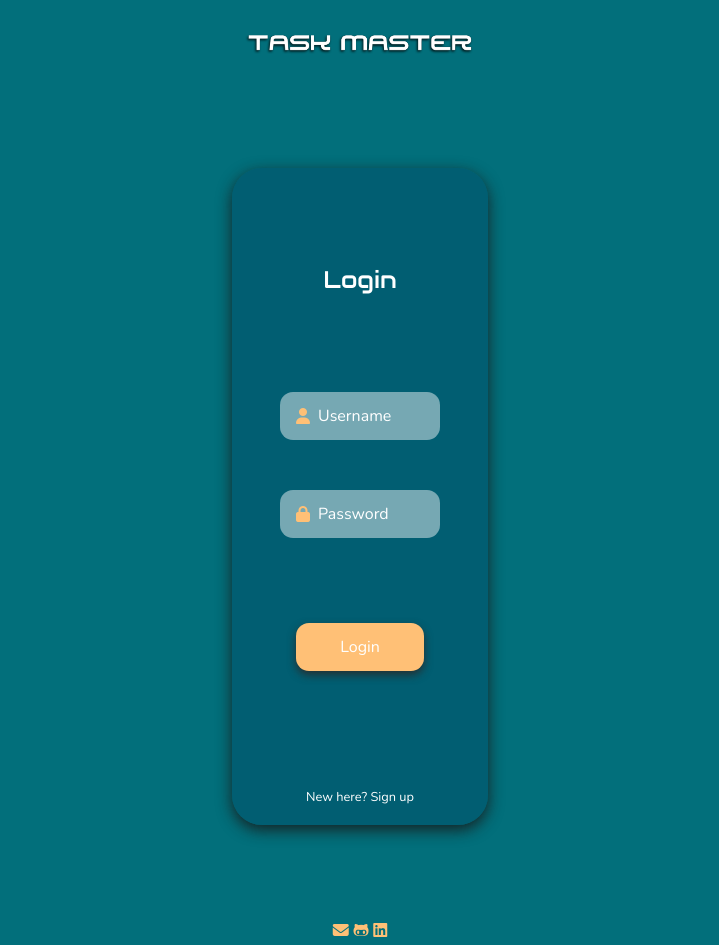
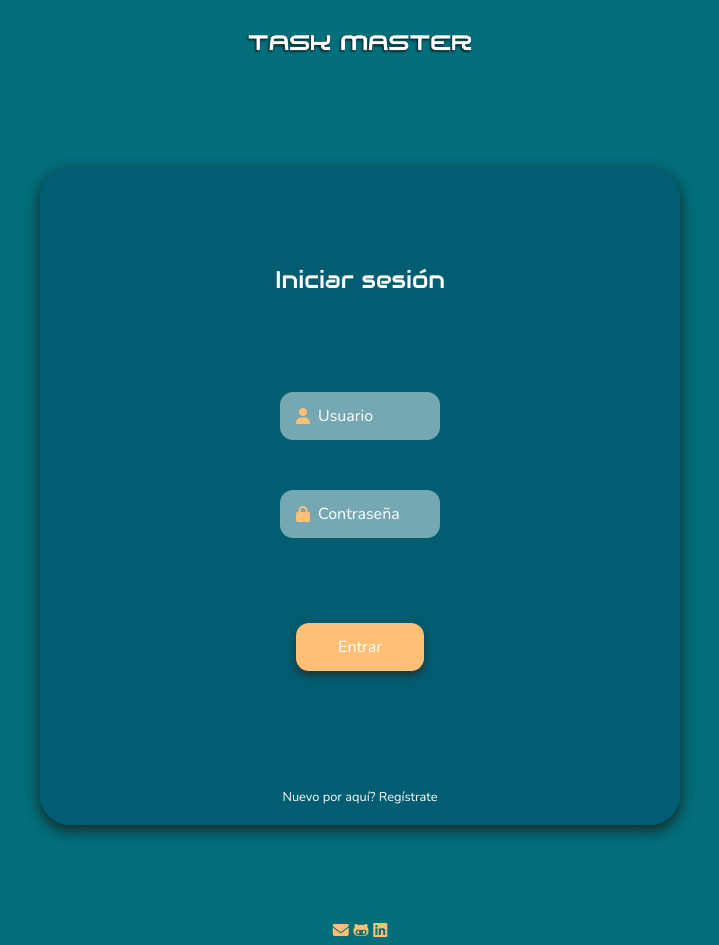
Before and after one commit to Nuriacode/Task-Master, a React (Create React App) app: page /#/ in a window 1280 px wide. Shown: the top 945 px of the page, without its empty margins (280-999 px from the left). Built offline with nearby package versions, Linux system fonts and the light colour scheme.

Commit message:
add changes

```diff
--- a/public/index.html
+++ b/public/index.html
@@ -3,7 +3,7 @@
 
 <head>
   <meta charset="utf-8" />
-  <link rel="icon" href="%PUBLIC_URL%/favicon.png" />
+  <link rel="icon" href="%PUBLIC_URL%/favicon.svg" />
   <meta name="viewport" content="width=device-width, initial-scale=1" />
 
   <!-- Por aquí van font-awesome y Google Fonts -->
--- a/src/components/FrameCalen.js
+++ b/src/components/FrameCalen.js
@@ -31,9 +31,10 @@ const FrameCalen = () => {
     done:false,
     id: 0,
   });
+  // const [taskList, setTaskList] = useState(objectToExport.get("tasks", []));
   const [taskList, setTaskList] = useState([]);
   const [taskListDone, setTaskListDone] = useState([]);
-  const taskLocalStorage = objectToExport.get("tasks", [])
+  // const taskLocalStorage = objectToExport.get("tasks", [])
 
 
   const createId = () => {
@@ -47,10 +48,14 @@ const FrameCalen = () => {
 
   const setTaskDone = (id) =>{
     taskList[id].done = true;
+    taskList.splice((id, 1));
     console.log(taskList)
     const taskDone = taskList[id]
     console.log(taskDone)
     setTaskListDone([...taskListDone, taskDone])
+    // objectToExport.remove("tasks")
+    // console.log(taskList)
+    // objectToExport.set("tasks", taskList)
     console.log(taskListDone)
   }
 
@@ -87,8 +92,8 @@ const FrameCalen = () => {
         done: false,
         id: id
       });
-      taskLocalStorage.push(taskList);
-      objectToExport.set("tasks", taskLocalStorage)
+      // taskLocalStorage.push(dataTask);
+      // objectToExport.set("tasks", taskLocalStorage)
     }
   };
 
--- a/src/components/Landing.js
+++ b/src/components/Landing.js
@@ -5,18 +5,18 @@ function Landing() {
   return (
     <main className="mainLanding">
       <section className="mainLanding__content">
-        <h3 className="mainLanding__content__title">Login</h3>
+        <h3 className="mainLanding__content__title">Iniciar sesión</h3>
         <label className="mainLanding__content__user">
           <i className="fa-solid fa-user"></i>
-          Username
+          Usuario
         </label>
-        <label className="mainLanding__content__password"><i className="fa-solid fa-lock"></i>Password</label>
+        <label className="mainLanding__content__password"><i className="fa-solid fa-lock"></i>Contraseña</label>
         <label className="mainLanding__content__login">
           <Link className="mainLanding__content__login--text" to="/createtask">
-            Login
+            Entrar
           </Link>
         </label>
-        <p className="mainLanding__content__signup">New here? Sign up</p>
+        <p className="mainLanding__content__signup">Nuevo por aquí? Regístrate</p>
       </section>
     </main>
   );
--- a/src/styles/Landing.scss
+++ b/src/styles/Landing.scss
@@ -5,7 +5,7 @@
   flex-direction: column;
   justify-content: center;
   align-items: center;
-  font-family: 'Nunito', sans-serif;
+  font-family: "Nunito", sans-serif;
 
   &__content {
     padding-left: 3rem;
@@ -16,13 +16,13 @@
     margin-top: 5rem;
     margin-bottom: 5rem;
     background-color: rgba(0, 87, 110, 0.69);
-    min-height: 40vh;
+    min-height: 50vh;
+    min-width: 50vw;
     border-radius: 30px;
     box-shadow: 0px 5px 15px #191919e3;
 
-
     &__title {
-      font-family: 'Audiowide';
+      font-family: "Audiowide";
       color: white;
       font-size: 1.5rem;
       margin-top: 100px;
@@ -32,7 +32,7 @@
       display: flex;
       justify-content: flex-start;
       align-items: center;
-        gap:0.5rem;
+      gap: 0.5rem;
       padding-left: 1rem;
       color: white;
       font-size: 1rem;
@@ -45,7 +45,6 @@
       .fa-user {
         color: rgba(255, 192, 118, 1);
       }
-
     }
     &__password {
       display: flex;
@@ -61,10 +60,9 @@
       height: 3em;
       border-radius: 13px;
 
-        .fa-lock{
+      .fa-lock {
         color: rgba(255, 192, 118, 1);
       }
-
     }
 
     &__login {
```
Also changed, not shown: public/favicon.png (deleted), public/favicon.svg (added). Lines whose indentation alone changed are shown as unchanged.
